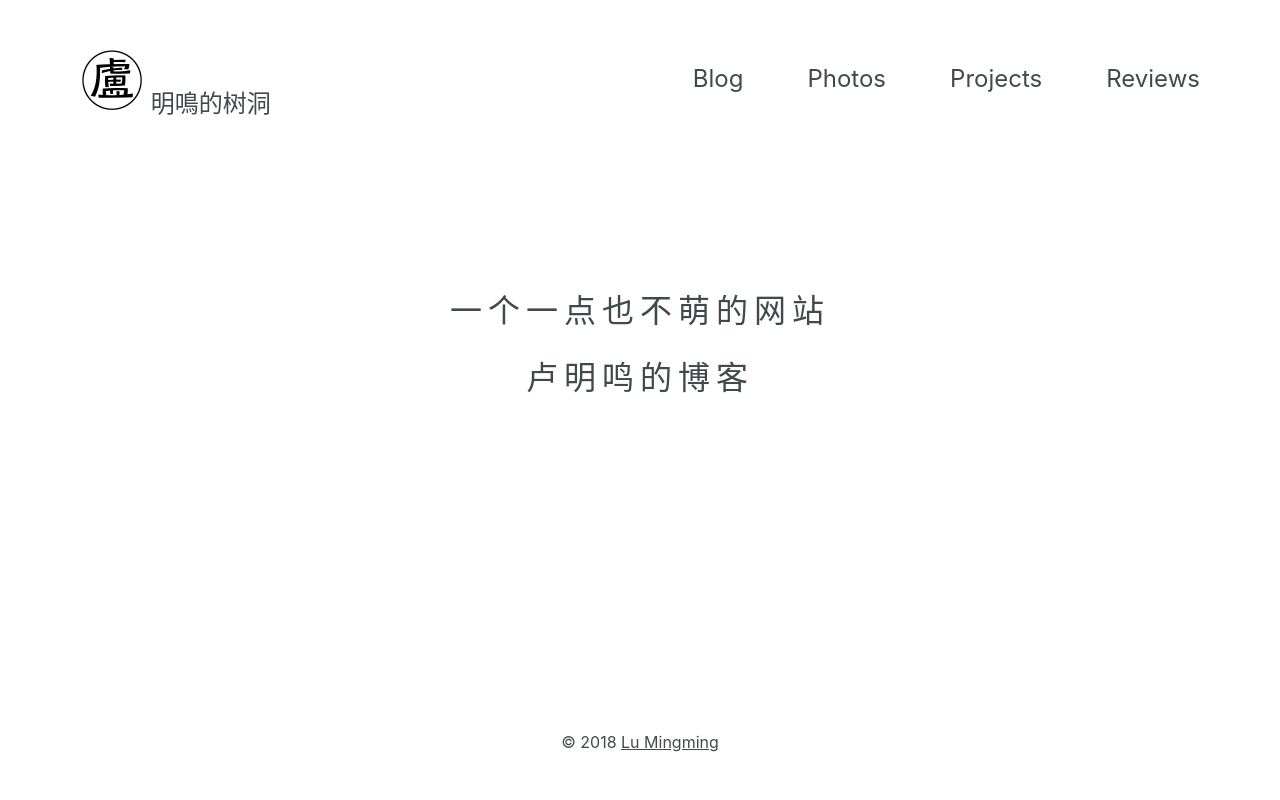
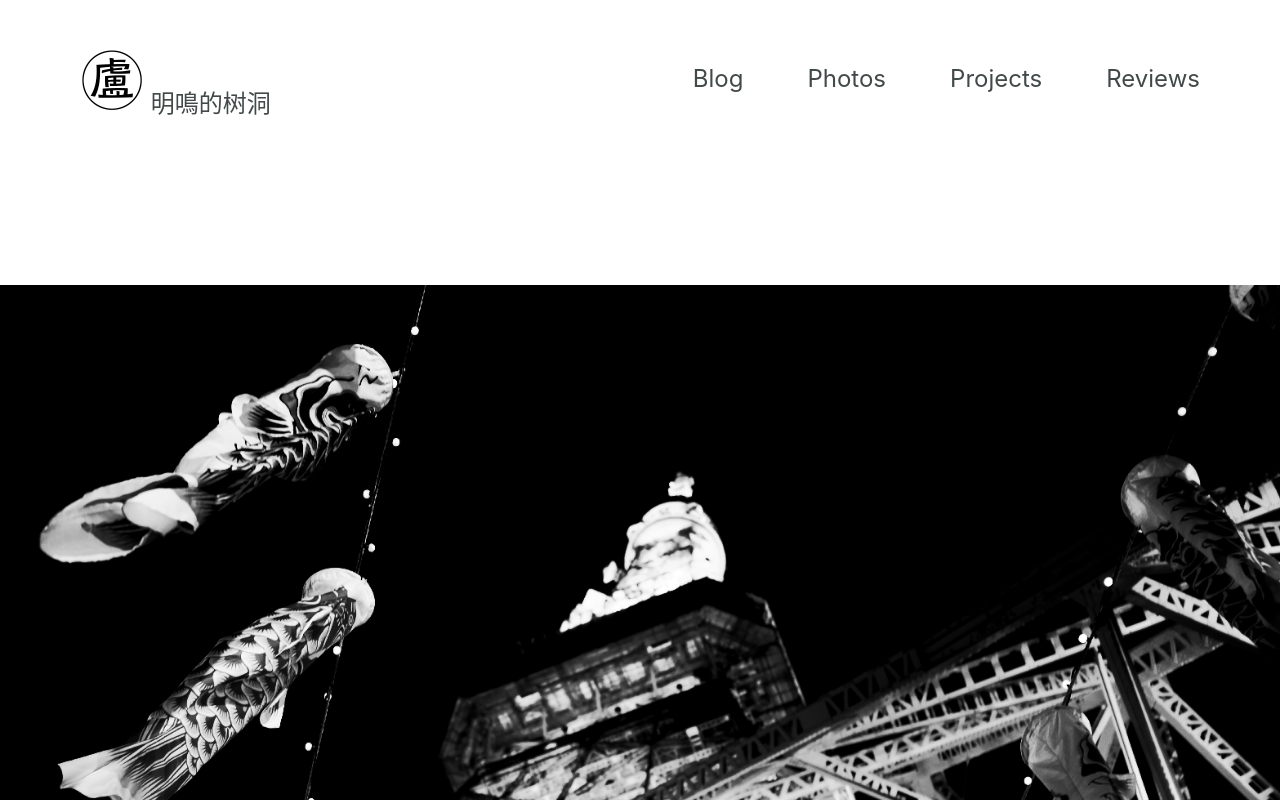
Before and after one commit to mingming-lu/lmm, a Vue app in the folder app/: page /home in a window 1280 px wide. Shown: the top 800 px of the page. Built offline with nearby package versions, Linux system fonts and the light colour scheme; some icons are missing.

Commit message:
主页选定第一张背景图片

```diff
--- a/app/src/components/Home.vue
+++ b/app/src/components/Home.vue
@@ -1,7 +1,6 @@
 <template>
   <div>
-    <h1 class="center title">一个一点也不萌的网站</h1>
-    <h1 class="center">卢明鸣的博客</h1>
+    <div class="background-image-1" />
   </div>
 </template>
 
@@ -12,11 +11,15 @@ export default {
 
 <style lang="scss" scoped>
 @import '@/assets/scss/styles.scss';
-h1 {
-  font-weight: 500;
-  letter-spacing: 6px;
+.background-image {
+  background-attachment: fixed;
+  background-position: center;
+  background-repeat: no-repeat;
+  background-size: cover;
 }
-.title {
-  margin-top: 128px;
+.background-image-1 {
+  @extend .background-image;
+  background-image: url('/static/img/home-bg1.png');
+  min-height: 100vh;
 }
 </style>
```
Also changed, not shown: app/static/img/home-bg1.png (added), 1 other file (tests, documents, lock files or other folders).
